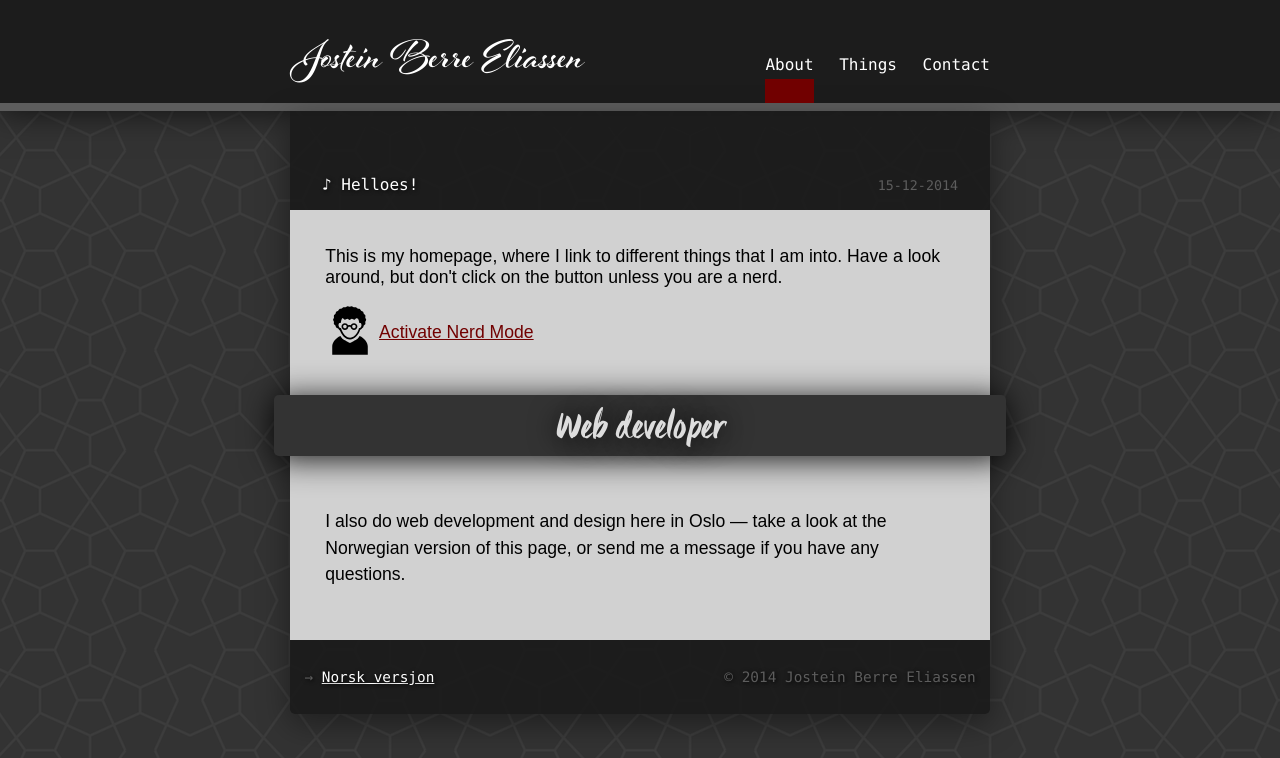
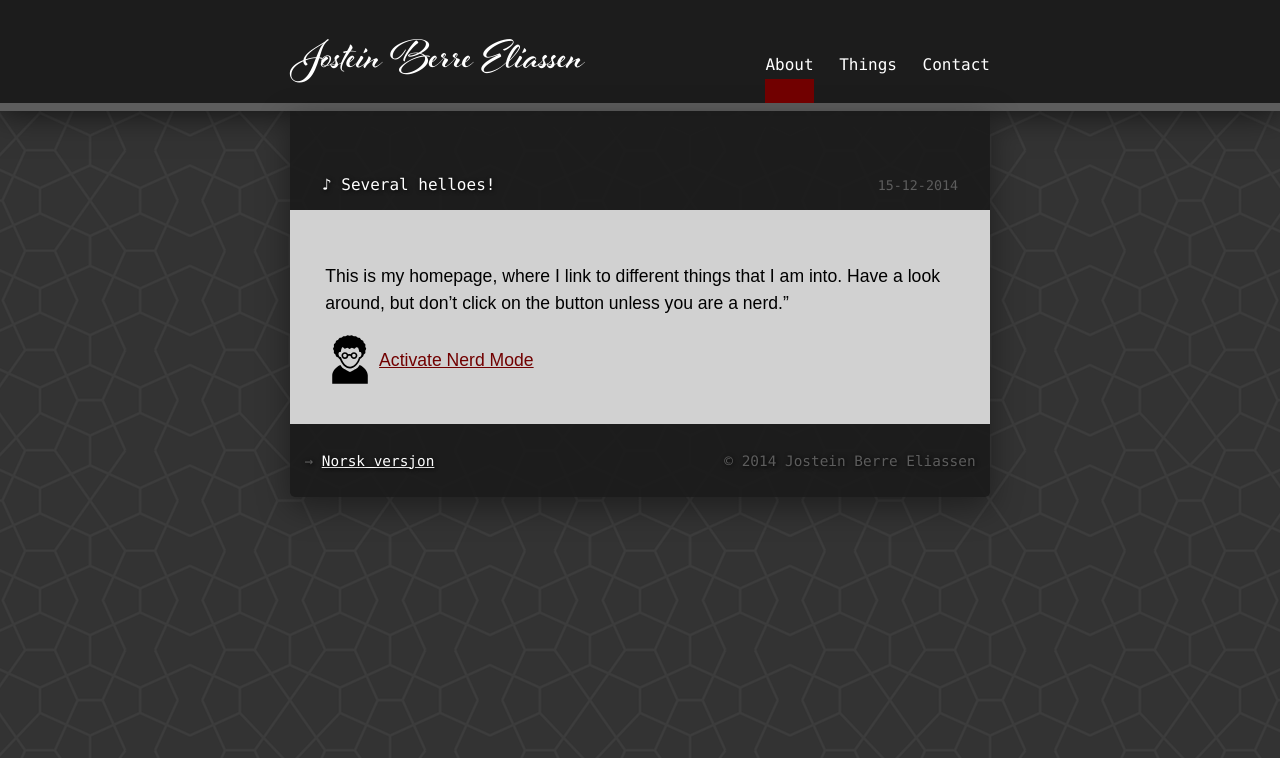
Before and after one commit to jbe/jbe.github.io, a Jekyll site: the page built from english.md, in a window 1280 px wide. Shown: the top 758 px of the page. Built offline with Jekyll 4.4.1, drawn with Linux system fonts in a browser that asks for light colours; nearby versions of some CDN libraries; some web fonts are replaced; Markdown is read by kramdown in place of the engine named in the settings.

```diff
--- a/_layouts/front.html
+++ b/_layouts/page.html
@@ -8,18 +8,10 @@ layout: default
 </header>
 
 <article>
-  {{ page.labels.about_me }}
+  {{ content }}
   <div class="nerd-mode">
     <a href="#nerd-mode" id="nerd-mode-button">{% include svg/nerd.svg %} <span>{{ page.labels.nerd_mode }}</span></a>
   </div>
-</article>
-
-<header class="sub">
-    <h2><small>{{ page.labels.web_developer }}</small></h2>
-</header>
-
-<article>
-  {{ content }}
 </article>
 
 <footer>
--- a/english.md
+++ b/english.md
@@ -1,17 +1,15 @@
 ---
 lang: "en"
 id: about
-layout: front
+layout: page
 page_title: "Jostein Berre Eliassen"
 in_menu: main
 menu_name: "About"
 menu_order: 1
-title: Helloes!
+title: Several helloes!
 
 labels:
-  web_developer: "Web developer"
   nerd_mode:     "Activate Nerd Mode"
-  about_me: "This is my homepage, where I link to different things that I am into. Have a look around, but don't click on the button unless you are a nerd."
 ---
 
-I also do web development and design here in Oslo &mdash; take a look at the Norwegian version of this page, or send me a message if you have any questions.
+This is my homepage, where I link to different things that I am into. Have a look around, but don't click on the button unless you are a nerd."
--- a/main.sass
+++ b/main.sass
@@ -251,7 +251,7 @@ header.sitewide
 
       a
         :text-decoration none
-        :color $lightgray
+        :color $lightgray + #222
         :font 0.9em $monospace
         :transition color 0.3s ease
 
```
Also changed, not shown: index.md (+3 -11 lines), webutvikling.html (added, +16 -0 lines).
